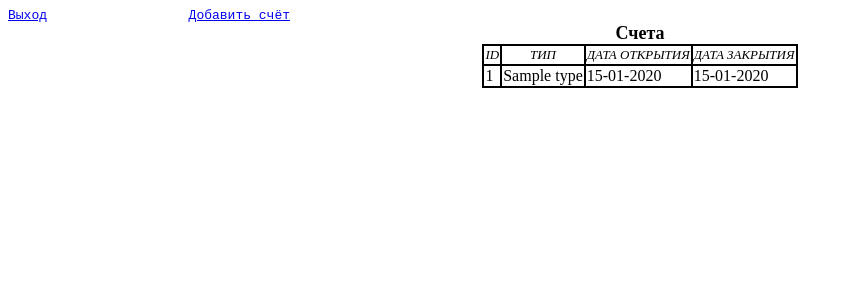
After one commit to keremet/fv, a PHP site: page /acc_list.php?uch_id=1 in a window 1280 px wide. The commit adds this page. Shown: the top 300 px of the page, without its empty margins (0-852 px from the left). Run offline with PHP 8.4, Linux system fonts and the light colour scheme; tables that the repository leaves empty or names only in its code hold one stand-in row (values such as "Sample post"); a stand-in replaces the project's code that opens the database connection.

Commit message:
Отображение счетов участника

```diff
--- /dev/null
+++ b/php/acc_list.php
@@ -0,0 +1,35 @@
+<head>
+	<meta http-equiv="CONTENT-TYPE" content="text/html; charset=UTF-8">
+	<title>Счета</title>
+</head>
+<table style="page-break-before: always;" width="650" border="0" cellpadding="0" cellspacing="0">
+<tr valign="TOP">
+		<td>
+            <pre style="text-align: left;"><a href="exit.php"><font face="Liberation Mono, monospace"><font size="2">Выход</font></font></a></pre>
+		</td>
+		<td>
+			<pre style="text-align: left;"><a href="uch.php"><font face="Liberation Mono, monospace"><font size="2">Добавить счёт</font></font></a></pre>
+		</td>
+	</tr>
+</table>
+<?php
+	include "oft_table.php";
+	include "connect.php";
+	oftTable::init('Счета');
+	oftTable::header(array('ID','ТИП','ДАТА ОТКРЫТИЯ','ДАТА ЗАКРЫТИЯ'));
+	$stmt = $db->prepare(
+		"SELECT ofv_acc.id, ofv_acc_type.name
+			, DATE_FORMAT( ofv_acc.creat_date, '%d-%m-%Y' ) AS creat_date
+			, DATE_FORMAT( ofv_acc.clos_date, '%d-%m-%Y' ) AS clos_date
+		 FROM ofv_acc, ofv_acc_type
+		 WHERE ofv_acc.uch_id = ?
+			AND ofv_acc.type_id = ofv_acc_type.id");
+	$stmt->execute(array($_GET['uch_id']));
+	while ($row = $stmt->fetch()) {
+		oftTable::row(array($row['id'],$row['name'],$row['creat_date'],$row['clos_date']));
+	}
+
+	oftTable::end();
+?>
+</body>
+</html>
```
Also changed, not shown: php/uch.php (+9 -0 lines).
